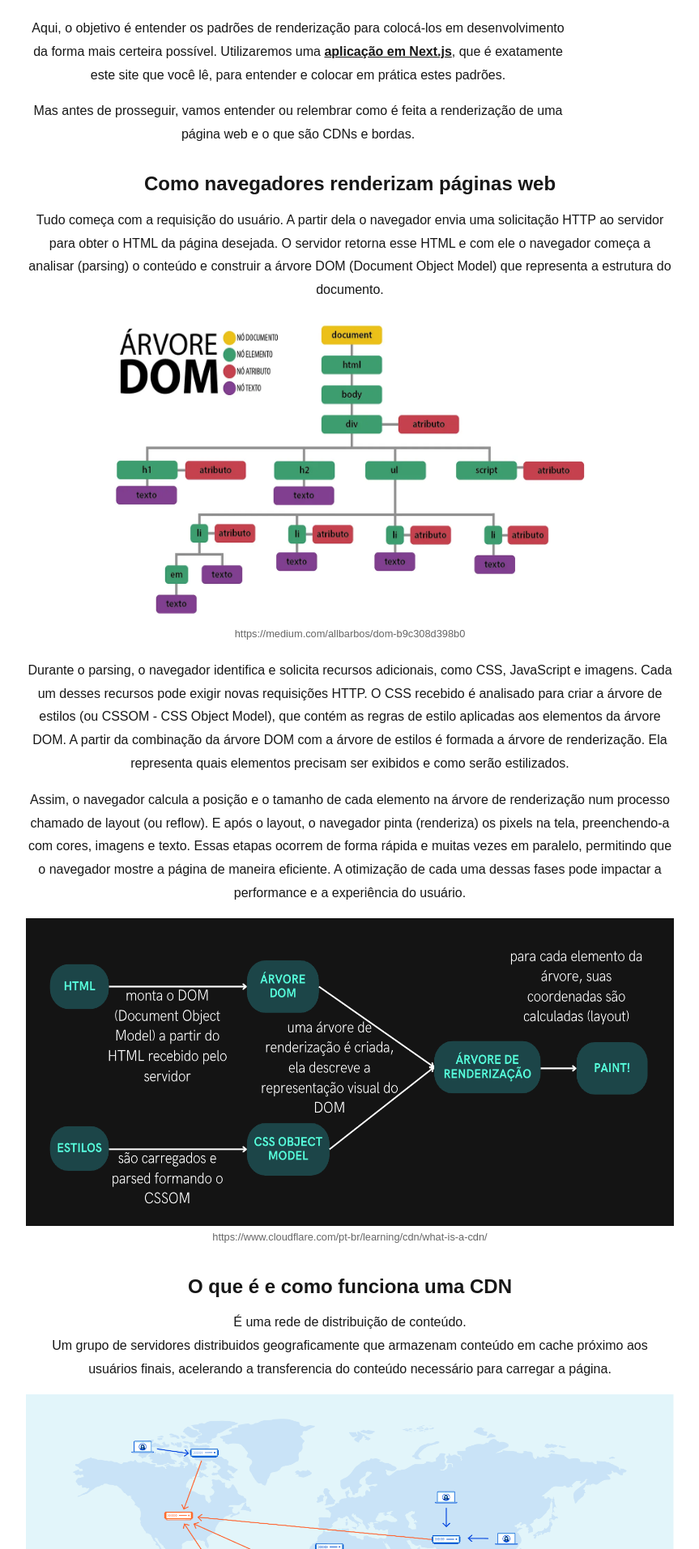
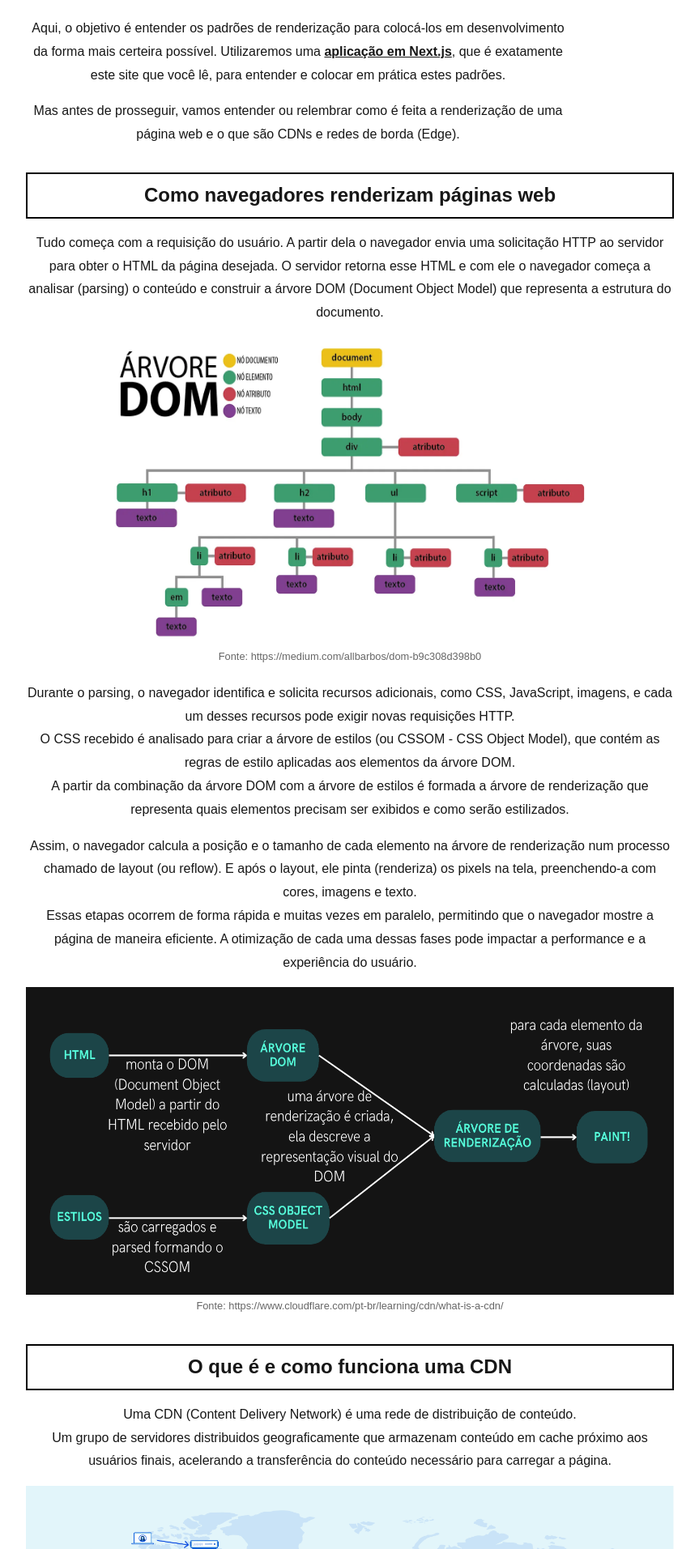
Before and after one commit to amanda-yosh/rendering-patterns-on-next, a Next.js app: page / in a window 1280 px wide. Shown: the part 787-2700 px from the top of the page at 81% size, without its empty margins (272-1135 px from the left). Built offline with nearby package versions, Linux system fonts and the light colour scheme.

Commit message:
chore: adjusts to Home page

```diff
--- a/src/components/ImageWrapper/index.tsx
+++ b/src/components/ImageWrapper/index.tsx
@@ -19,7 +19,7 @@ export default function ImageWrapper({ image, source, width = 600, height = 380
                 height={height}
                 priority
             />
-            {source && <p className={styles.sub}>{source}</p>}
+            {source && <p className={styles.sub}>Fonte: {source}</p>}
         </div>
     );
 }
--- a/src/pages/index.tsx
+++ b/src/pages/index.tsx
@@ -63,13 +63,13 @@ export default function Home() {
             </p>
 
             <p>
-              Mas antes de prosseguir, vamos entender ou relembrar como é feita a renderização de uma página web e o que são CDNs e bordas.
+              Mas antes de prosseguir, vamos entender ou relembrar como é feita a renderização de uma página web e o que são CDNs e redes de borda (Edge).
             </p>
 
           </section>
 
           <section className={pagesStyles.section}>
-            <h2>Como navegadores renderizam páginas web</h2>
+            <h2 style={{ border: '2px solid #000', padding: '12px' }}>Como navegadores renderizam páginas web</h2>
 
             <p>
               Tudo começa com a requisição do usuário. A partir dela o navegador envia uma solicitação HTTP ao servidor para obter o HTML da página desejada.
@@ -82,16 +82,16 @@ export default function Home() {
             />
 
             <p>
-              Durante o parsing, o navegador identifica e solicita recursos adicionais, como CSS, JavaScript e imagens. Cada um desses recursos pode exigir novas requisições HTTP.
-
+              Durante o parsing, o navegador identifica e solicita recursos adicionais, como CSS, JavaScript, imagens, e cada um desses recursos pode exigir novas requisições HTTP.
+              <br />
               O CSS recebido é analisado para criar a árvore de estilos (ou CSSOM - CSS Object Model), que contém as regras de estilo aplicadas aos elementos da árvore DOM.
-
-              A partir da combinação da árvore DOM com a árvore de estilos é formada a árvore de renderização. Ela representa quais elementos precisam ser exibidos e como serão estilizados.
+              <br />
+              A partir da combinação da árvore DOM com a árvore de estilos é formada a árvore de renderização que representa quais elementos precisam ser exibidos e como serão estilizados.
             </p>
 
             <p>
-              Assim, o navegador calcula a posição e o tamanho de cada elemento na árvore de renderização num processo chamado de layout (ou reflow). E após o layout, o navegador pinta (renderiza) os pixels na tela, preenchendo-a com cores, imagens e texto.
-
+              Assim, o navegador calcula a posição e o tamanho de cada elemento na árvore de renderização num processo chamado de layout (ou reflow). E após o layout, ele pinta (renderiza) os pixels na tela, preenchendo-a com cores, imagens e texto.
+              <br />
               Essas etapas ocorrem de forma rápida e muitas vezes em paralelo, permitindo que o navegador mostre a página de maneira eficiente. A otimização de cada uma dessas fases pode impactar a performance e a experiência do usuário.
             </p>
 
@@ -103,12 +103,12 @@ export default function Home() {
           </section>
 
           <section className={pagesStyles.section}>
-            <h2>O que é e como funciona uma CDN</h2>
+            <h2 style={{ border: '2px solid #000', padding: '12px' }}>O que é e como funciona uma CDN</h2>
 
             <p>
-              É uma rede de distribuição de conteúdo.
+              Uma CDN (Content Delivery Network) é uma rede de distribuição de conteúdo.
               <br />
-              Um grupo de servidores distribuidos geograficamente que armazenam conteúdo em cache próximo aos usuários finais, acelerando a transferencia do conteúdo necessário para carregar a página.
+              Um grupo de servidores distribuidos geograficamente que armazenam conteúdo em cache próximo aos usuários finais, acelerando a transferência do conteúdo necessário para carregar a página.
             </p>
 
             <ImageWrapper
```
